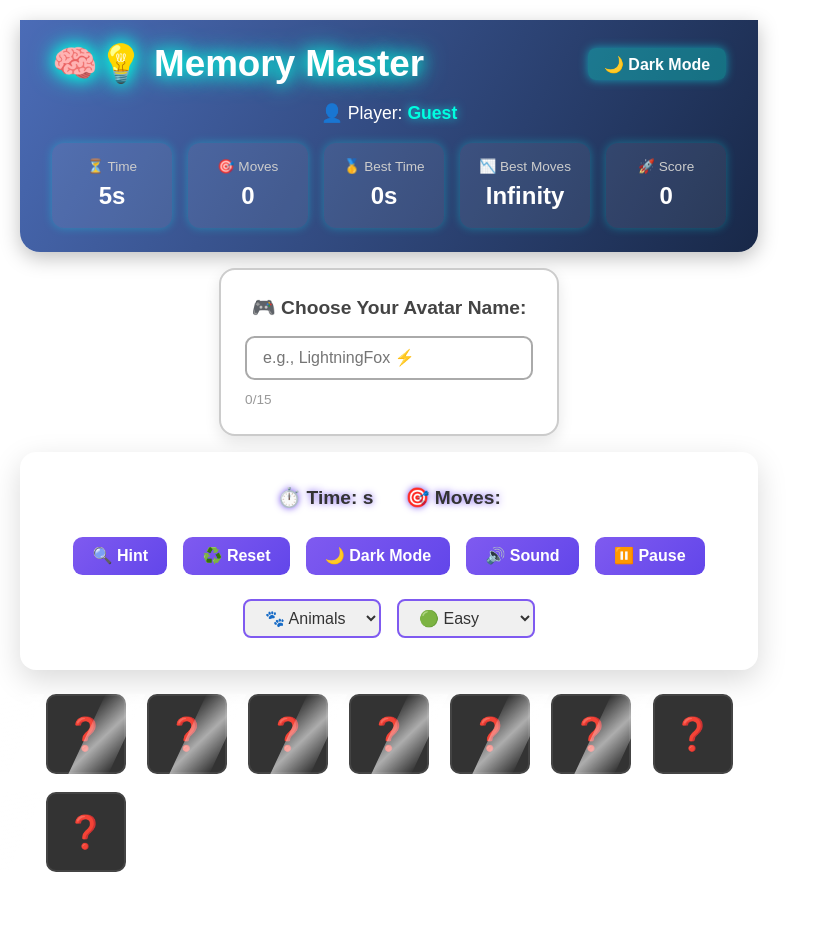
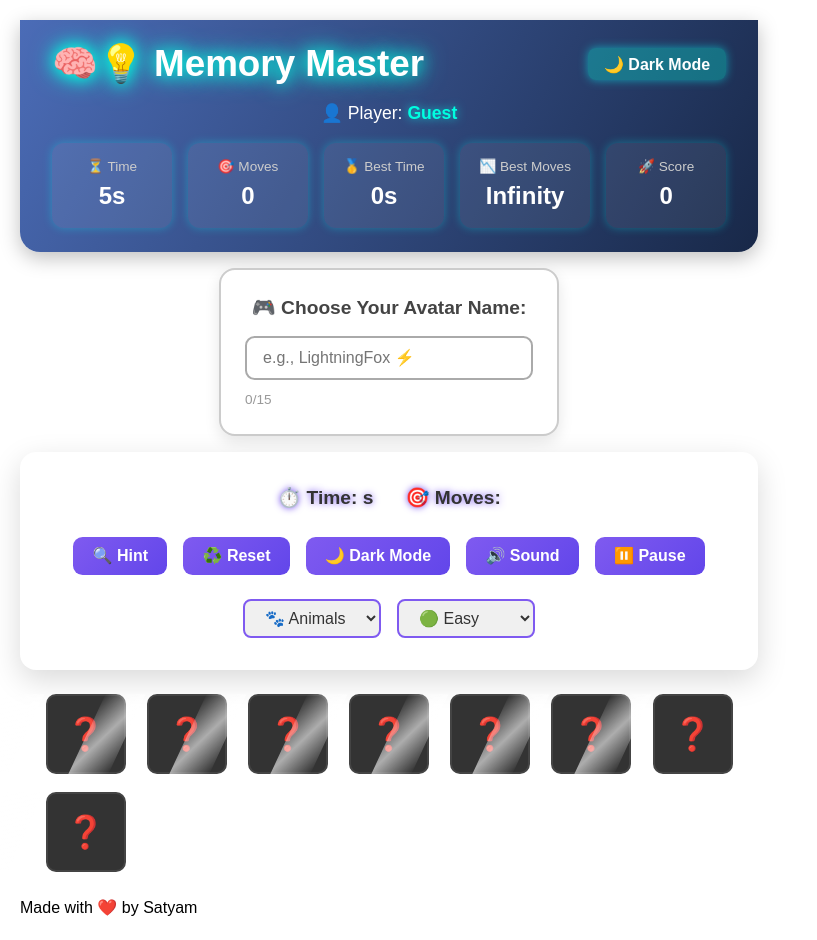
Before and after one commit to Satyam6201/Memory-Card-Game, a React (Vite) app: page / in a window 1280 px wide. Shown: the whole page, without its empty margins (0-817 px from the left). Before the commit the page ends 916 px from the top, so only its background shows below. Built offline with nearby package versions, Linux system fonts and the light colour scheme.

Commit message:
Add More Feature

```diff
--- a/src/App.jsx
+++ b/src/App.jsx
@@ -42,7 +42,7 @@ export default function App() {
     parseInt(localStorage.getItem("bestMoves")) || Infinity
   );
 
-  // Theme Toggle Effect
+  // Theme Effect
   useEffect(() => {
     document.body.className = theme;
   }, [theme]);
@@ -60,7 +60,7 @@ export default function App() {
     return () => clearInterval(interval);
   }, [startTime, matched, cards]);
 
-  // Game Win Check
+  // Win Check
   useEffect(() => {
     if (cards.length && matched.length === cards.length) {
       setShowModal(true);
@@ -75,7 +75,6 @@ export default function App() {
     }
   }, [matched, cards, time, highScore, moves, bestMoves]);
 
-  // Card Generator
   const generateCards = () => {
     const emojiArray = emojiSets[emojiSet];
     const total = difficulties[difficulty];
@@ -148,13 +147,12 @@ export default function App() {
     }
   };
 
-  // On First Load or emoji/difficulty change
   useEffect(() => {
     resetGame();
   }, [emojiSet, difficulty]);
 
   return (
-    <div className={`app-container ${theme}`}>
+    <div className={`app-container ${theme} ${showModal ? "fireworks" : ""}`}>
       <Header
         playerName={playerName}
         time={time}
@@ -180,6 +178,10 @@ export default function App() {
       {showModal && (
         <VictoryModal playerName={playerName} resetGame={resetGame} />
       )}
+
+      <footer className="footer">
+        <p className="credit">Made with ❤️ by <span className="name-glow">Satyam</span></p>
+      </footer>
     </div>
   );
 }
```
